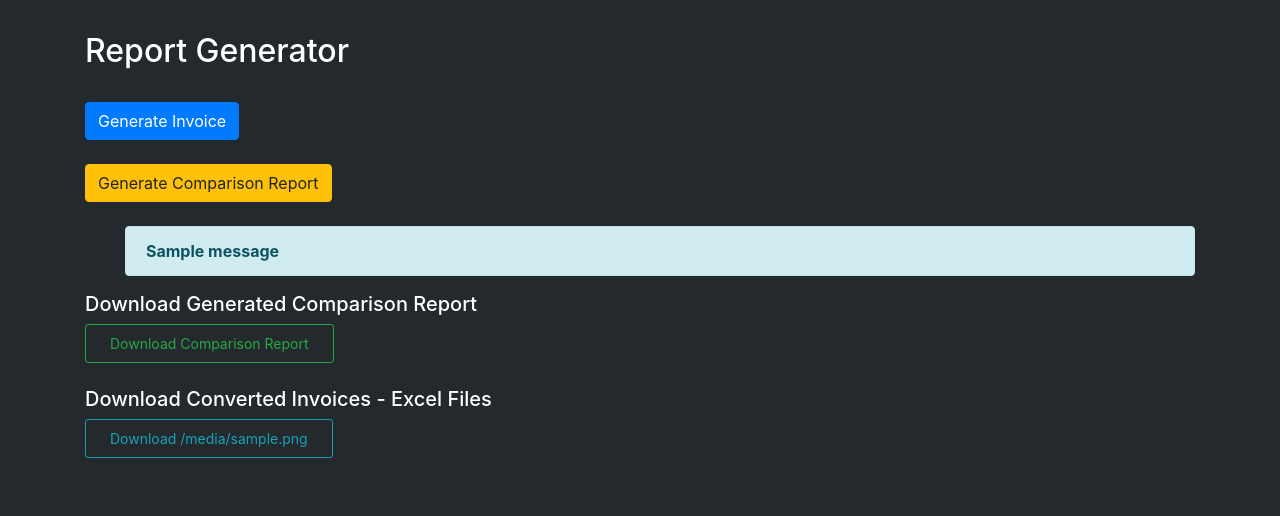
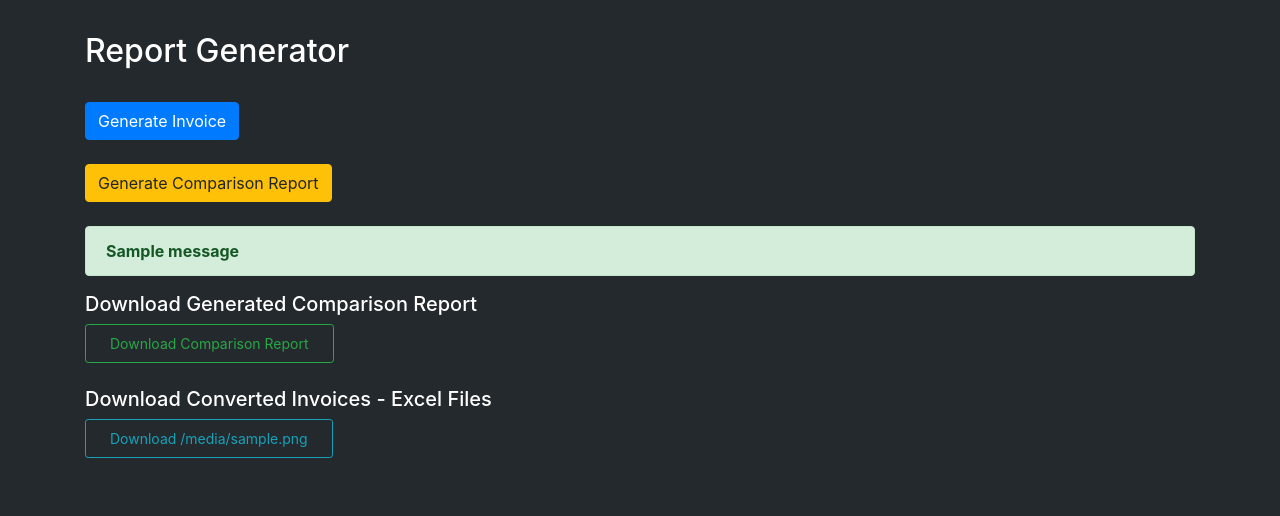
Before and after one commit to lazith17/todo, a Django app: template todo/templates/todo/reportgenerator.html in a window 1280 px wide. Shown: the part 56-572 px from the top of the page. Run offline with Django 3.2, Linux system fonts and the light colour scheme; the template is opened without the code that fills it: most values are stand-ins (such as "Sample title", 1, 10 or a date in 2020); one stand-in notice (Sample message) is shown; some libraries are stand-ins or nearby versions.

Commit message:
XLSX List

```diff
--- a/todo/templates/todo/reportgenerator.html
+++ b/todo/templates/todo/reportgenerator.html
@@ -11,19 +11,19 @@
     {% endif %}
     <form method="POST">
         {% csrf_token %}
-        <button type="submit" name="invoice" value="" class="btn btn-primary">Generate Invoice</button><br><br>
+        <button type="submit" name="invoice" value="" class="btn btn-primary">Generate Invoice</button>
+        <br><br>
         <button type="submit" name="comparison" value="" class="btn btn-warning">Generate Comparison Report</button>
 
     </form>
     <br>
     {% if messages %}
-        <ul class="messages">
-            {% for message in messages %}
-                <div class="alert alert-info" role="alert">
-                    <strong>{{ message }}</strong>
-                </div>
-            {% endfor %}
-        </ul>
+        {% for message in messages %}
+            <div class="alert alert-success" role="alert">
+                <strong>{{ message }}</strong>
+            </div>
+        {% endfor %}
+
     {% endif %}
     <h5>Download Generated Comparison Report</h5>
     <div>
@@ -35,7 +35,8 @@
 
     <h5>Download Converted Invoices - Excel Files</h5>
     {% for xlsx_file in xlsxlist %}
-        <a href='/media/xlsx/{{ xlsx_file }}' class="btn btn-outline-info px-4 py-2 btn-sm">Download {{ xlsx_file }}</a><br><br>
+        <a href='/media/xlsx/{{ xlsx_file }}' class="btn btn-outline-info px-4 py-2 btn-sm">Download {{ xlsx_file }}</a>
+        <br><br>
     {% endfor %}
     <br><br>
     <form method="POST">
```
